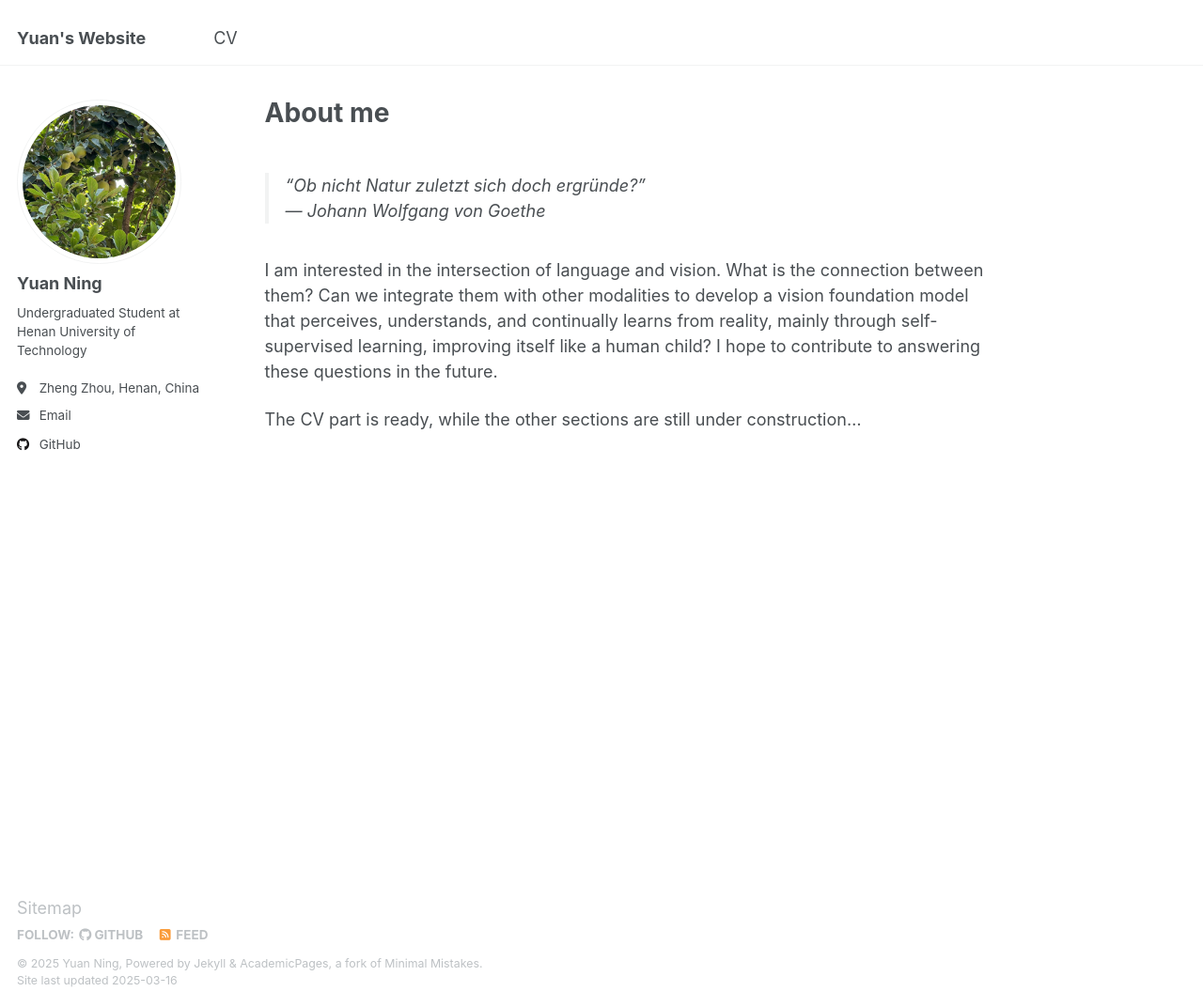
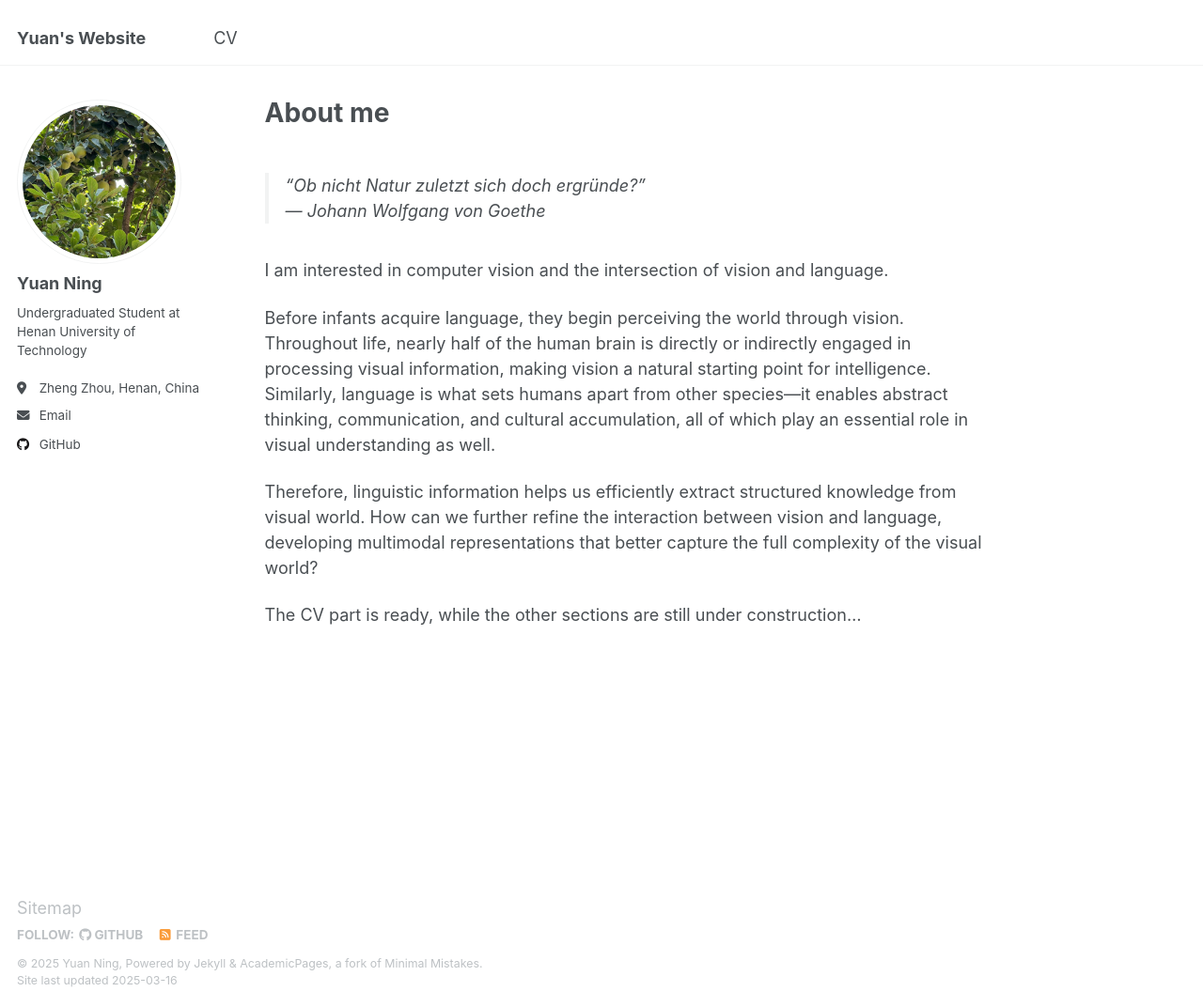
Before and after one commit to YuanN1ng/YuanN1ng.github.io, a Jekyll site: the page built from _pages/about.md, in a window 1280 px wide and 1072 px high. Shown: the whole window at 94% size. Built offline with Jekyll 4.4.1, drawn with Linux system fonts in a browser that asks for light colours.

Commit message:
Update about.md

```diff
--- a/_pages/about.md
+++ b/_pages/about.md
@@ -12,6 +12,12 @@ redirect_from:
 > *"Ob nicht Natur zuletzt sich doch ergründe?"*
 > — Johann Wolfgang von Goethe
 
-I am interested in the intersection of language and vision. What is the connection between them? Can we integrate them with other modalities to develop a vision foundation model that perceives, understands, and continually learns from reality, mainly through self-supervised learning, improving itself like a human child? I hope to contribute to answering these questions in the future.
+
+I am interested in computer vision and the intersection of vision and language.
+
+Before infants acquire language, they begin perceiving the world through vision. Throughout life, nearly half of the human brain is directly or indirectly engaged in processing visual information, making vision a natural starting point for intelligence. Similarly, language is what sets humans apart from other species—it enables abstract thinking, communication, and cultural accumulation, all of which play an essential role in visual understanding as well.
+
+Therefore, linguistic information helps us efficiently extract structured knowledge from visual world. How can we further refine the interaction between vision and language, developing multimodal representations that better capture the full complexity of the visual world?
+
 
 The CV part is ready, while the other sections are still under construction...
```
